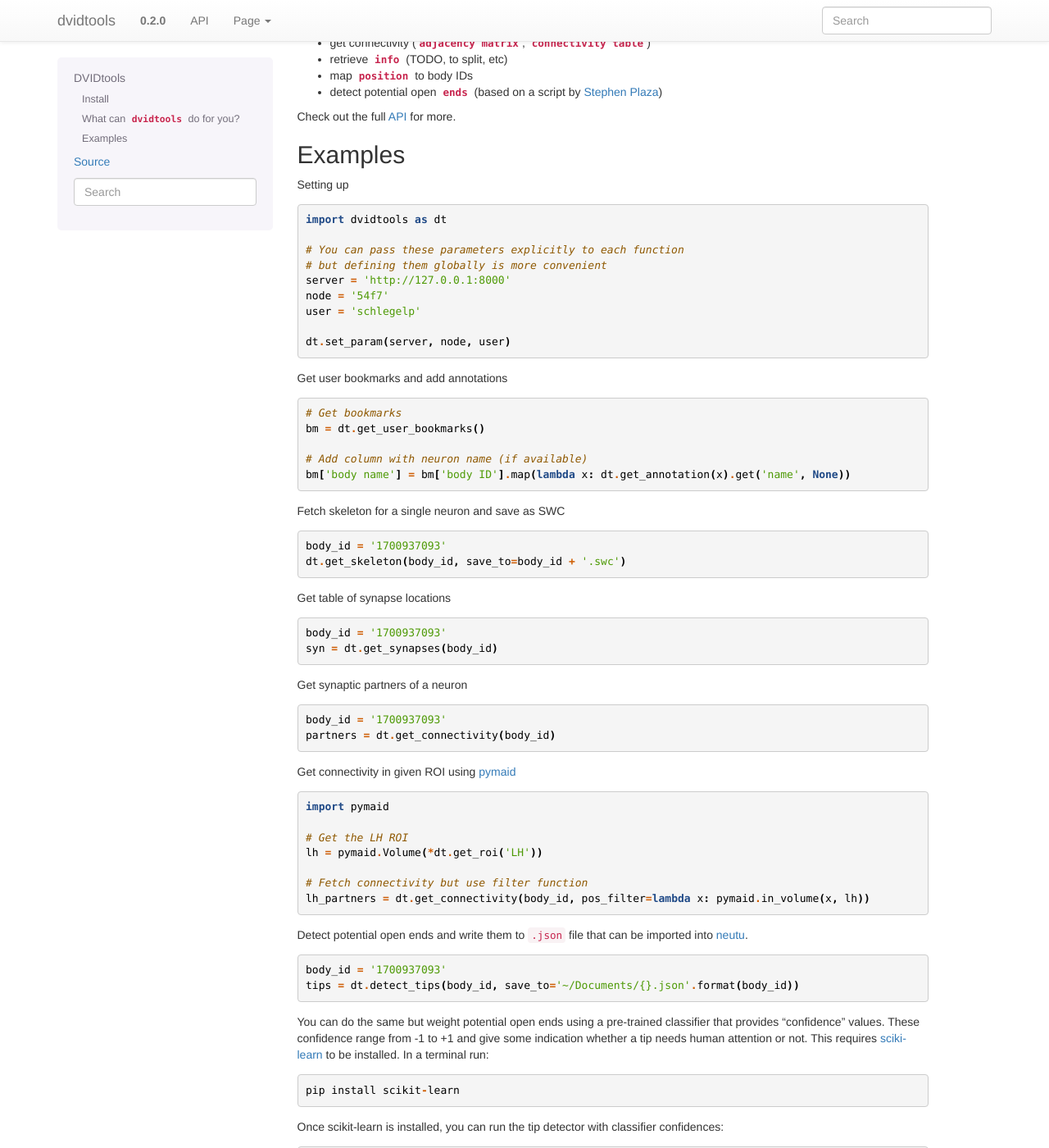
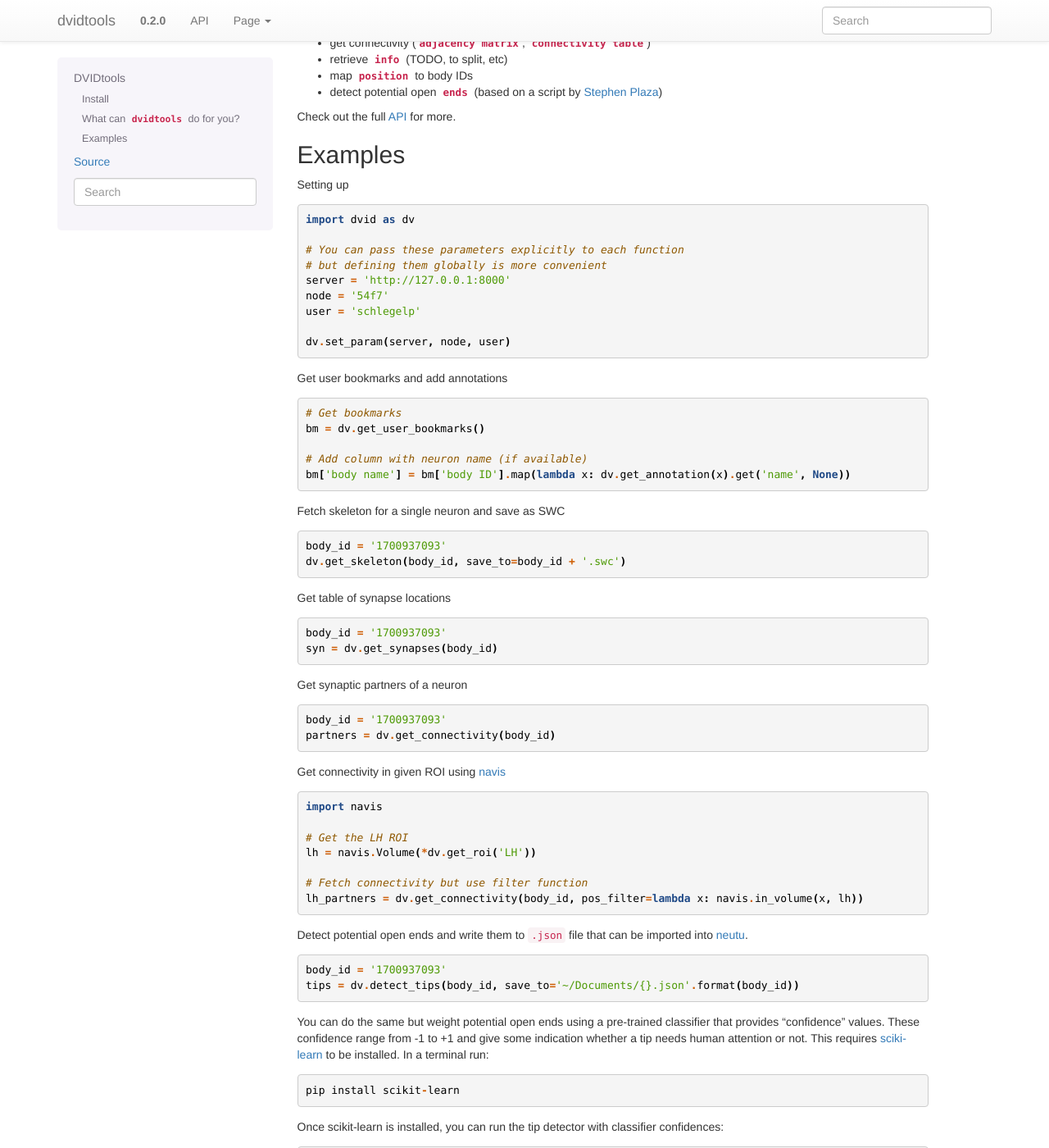
Before and after one commit to flyconnectome/dvid_tools, a Sphinx documentation site: the page built from docs/index.rst, in a window 1280 px wide and 1400 px high, scrolled down 475 px. Shown: the whole window at 82% size. Built offline with Sphinx 7.4.7, drawn with Linux system fonts in a browser that asks for light colours.

Commit message:
update docs

```diff
--- a/docs/index.rst
+++ b/docs/index.rst
@@ -45,7 +45,7 @@ Examples
 Setting up
 ::
 
-    import dvidtools as dt
+    import dvid as dv
 
     # You can pass these parameters explicitly to each function
     # but defining them globally is more convenient
@@ -53,50 +53,50 @@ Setting up
     node = '54f7'
     user = 'schlegelp'
 
-    dt.set_param(server, node, user)
+    dv.set_param(server, node, user)
 
 
 Get user bookmarks and add annotations
 ::
 
     # Get bookmarks
-    bm = dt.get_user_bookmarks()
+    bm = dv.get_user_bookmarks()
 
     # Add column with neuron name (if available)
-    bm['body name'] = bm['body ID'].map(lambda x: dt.get_annotation(x).get('name', None))
+    bm['body name'] = bm['body ID'].map(lambda x: dv.get_annotation(x).get('name', None))
 
 
 Fetch skeleton for a single neuron and save as SWC
 ::
 
     body_id = '1700937093'
-    dt.get_skeleton(body_id, save_to=body_id + '.swc')
+    dv.get_skeleton(body_id, save_to=body_id + '.swc')
 
 
 Get table of synapse locations
 ::
 
     body_id = '1700937093'
-    syn = dt.get_synapses(body_id)
+    syn = dv.get_synapses(body_id)
 
 
 Get synaptic partners of a neuron
 ::
 
     body_id = '1700937093'
-    partners = dt.get_connectivity(body_id)
+    partners = dv.get_connectivity(body_id)
 
 
-Get connectivity in given ROI using `pymaid <https://pymaid.readthedocs.io>`_
+Get connectivity in given ROI using `navis <https://navis.readthedocs.io>`_
 ::
 
-    import pymaid
+    import navis
 
     # Get the LH ROI
-    lh = pymaid.Volume(*dt.get_roi('LH'))
+    lh = navis.Volume(*dv.get_roi('LH'))
 
     # Fetch connectivity but use filter function
-    lh_partners = dt.get_connectivity(body_id, pos_filter=lambda x: pymaid.in_volume(x, lh))
+    lh_partners = dv.get_connectivity(body_id, pos_filter=lambda x: navis.in_volume(x, lh))
 
 
 Detect potential open ends and write them to ``.json`` file that can be
@@ -104,7 +104,7 @@ imported into `neutu <https://github.com/janelia-flyem/NeuTu>`_.
 ::
 
     body_id = '1700937093'
-    tips = dt.detect_tips(body_id, save_to='~/Documents/{}.json'.format(body_id))
+    tips = dv.detect_tips(body_id, save_to='~/Documents/{}.json'.format(body_id))
 
 
 You can do the same but weight potential open ends using a pre-trained
@@ -118,5 +118,5 @@ In a terminal run::
 Once scikit-learn is installed, you can run the tip detector with
 classifier confidences::
 
-    tips = dt.detect_tips(body_id, use_clf=True,
+    tips = dv.detect_tips(body_id, use_clf=True,
                           save_to='~/Documents/{}.json'.format(body_id))
--- a/docs/src/api.rst
+++ b/docs/src/api.rst
@@ -13,6 +13,7 @@ Reading/Writing Data
 
     add_bookmarks
     edit_annotation
+    ids_exist
     get_adjacency
     get_annotation
     get_assignment_status
@@ -29,6 +30,7 @@ Reading/Writing Data
     get_neuron
     get_roi
     get_segmentation_info
+    get_sizes
     get_skeletons
     get_synapses
     get_user_bookmarks
```
